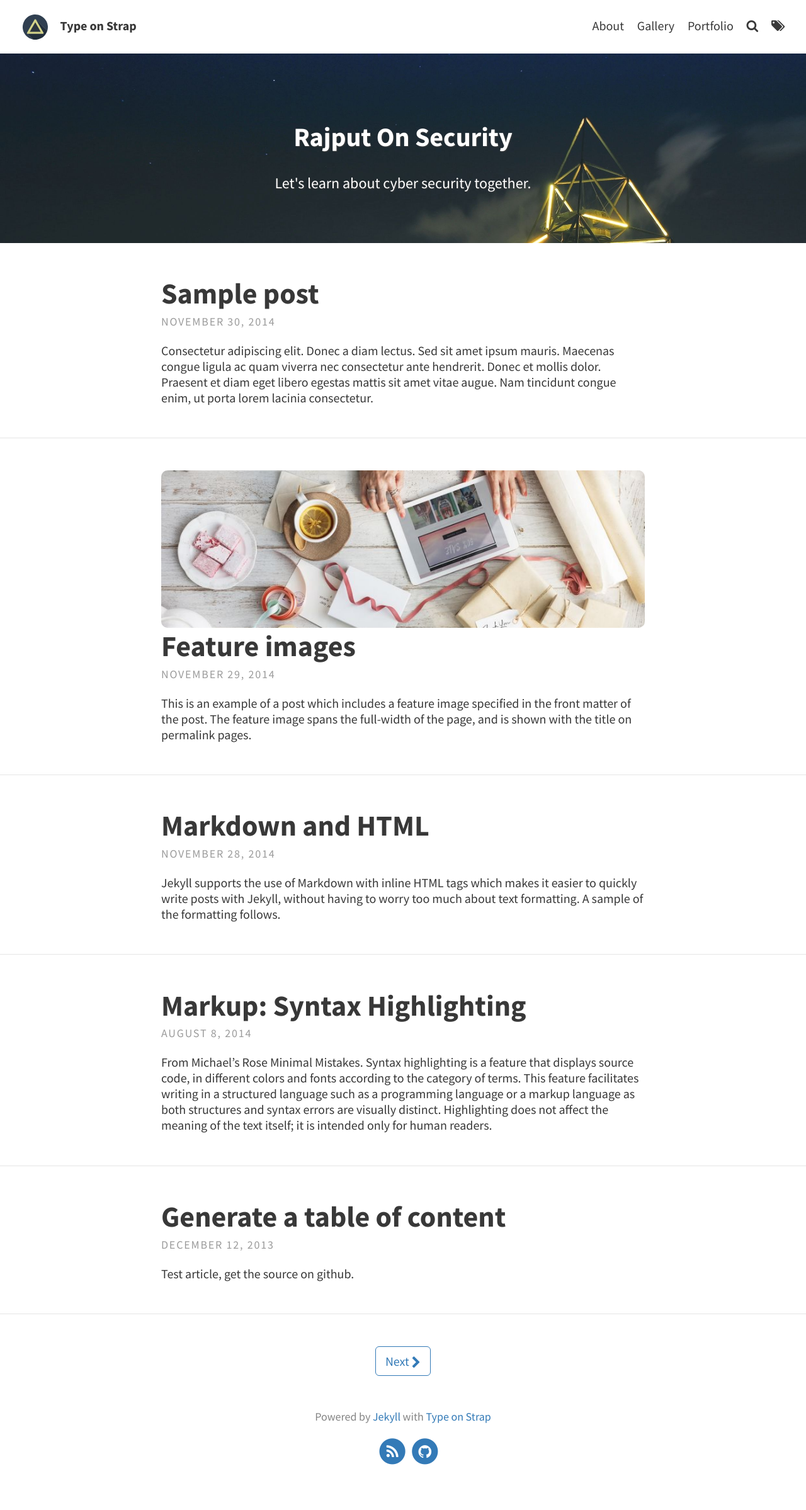
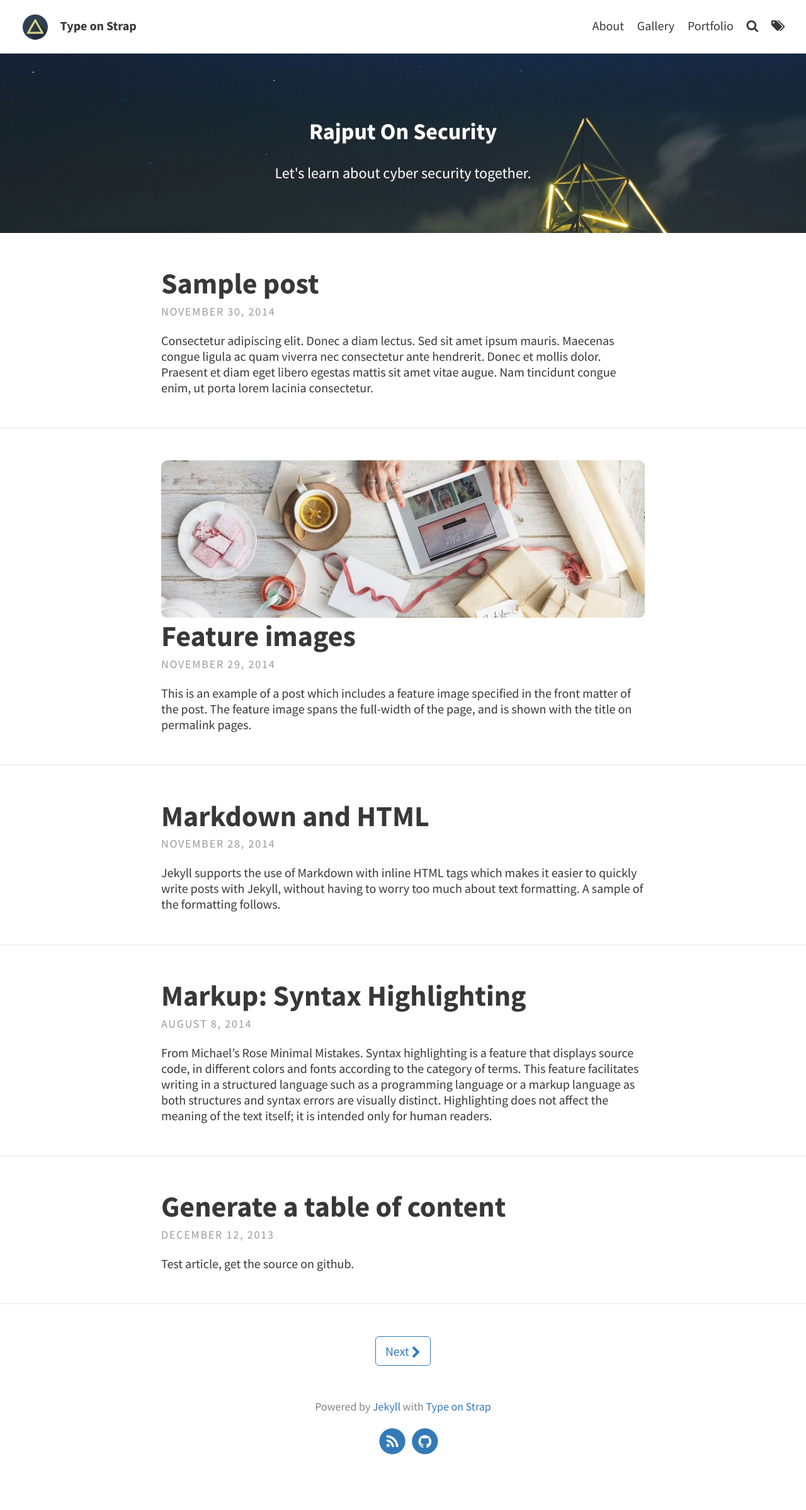
Before and after one commit to starlordphr/rajput-on-security, a Jekyll site: the page built from index.html, in a window 1280 px wide. Shown: the whole page at 63% size. Built offline with Jekyll 4.4.1, drawn with Linux system fonts in a browser that asks for light colours; the list of posts is cut into pages by our own code.

```diff
--- a/_config.yml
+++ b/_config.yml
@@ -15,7 +15,7 @@ theme_settings:
 
   # Header and footer text
   header_text: > #two or three lines to describe your site
-     <h2>Rajput On Security</h2><p>Let's learn about cyber security together.</p>
+     <h3>Rajput On Security</h3><p>Let's learn about cyber security together.</p>
   header_text_feature_image: assets/img/pexels/triangular.jpeg
   footer_text: >
    Powered by <a href="https://jekyllrb.com/">Jekyll</a> with <a href="https://github.com/sylhare/Type-on-Strap">Type on Strap</a>
```
